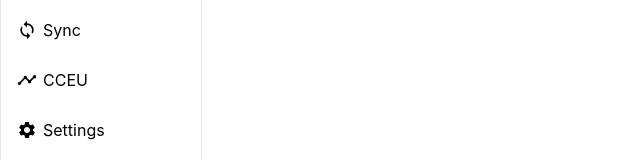
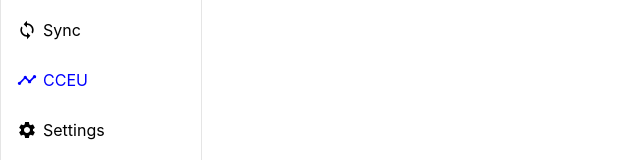
Before and after one commit to petestewart/coachtrackr, a React (Create React App) app: page /cceu in a window 1280 px wide. Shown: the part 203-363 px from the top of the page, without its empty margins (0-640 px from the left). Built offline with nearby package versions, Linux system fonts and the light colour scheme.

Commit message:
sidebar link is active when path is matched

```diff
--- a/src/components/Layout/index.js
+++ b/src/components/Layout/index.js
@@ -22,7 +22,7 @@ const Layout = () => {
         render={(props) => {
           return (
             <div className="layout">
-              {!hideMainNav ? <SideNav hideNavLabels={hideNavLabels} setHideNavLabels={setHideNavLabels} /> : ""}
+              {!hideMainNav ? <SideNav hideNavLabels={hideNavLabels} setHideNavLabels={setHideNavLabels} activePath={location.pathname} /> : ""}
               {/* <div className={!hideMainNav ? "main-content" : ""}> */}
                 <ApplicationViews setHideMainNav={setHideMainNav} />
               {/* </div> */}
--- a/src/components/SideNav/index.js
+++ b/src/components/SideNav/index.js
@@ -25,7 +25,7 @@ const items = [
     name: "clients",
     label: "Clients",
     Icon: PeopleAltIcon,
-    route: "clients",
+    route: "/clients",
     items: [
       {
         name: "addClient",
@@ -54,7 +54,7 @@ const items = [
     name: "sessions",
     label: "Sessions",
     Icon: DateRangeIcon,
-    route: "sessions",
+    route: "/sessions",
     items: [
       {
         name: "addSession",
@@ -79,15 +79,15 @@ const items = [
       },
     ],
   },
-  { name: "sync", label: "Sync", Icon: SyncIcon, route: "sync" },
-  { name: "cceu", label: "CCEU", Icon: TimelineIcon, route: "cceu" },
+  { name: "sync", label: "Sync", Icon: SyncIcon, route: "/sync" },
+  { name: "cceu", label: "CCEU", Icon: TimelineIcon, route: "/cceu" },
   {
     name: "settings",
     label: "Settings",
     Icon: SettingsIcon,
-    route: "settings",
+    route: "/settings",
   },
-  { name: "help", label: "Help", Icon: HelpOutlineIcon, route: "help" },
+  { name: "help", label: "Help", Icon: HelpOutlineIcon, route: "/help" },
   "divider",
 ];
 
@@ -102,6 +102,7 @@ const SideNav = (props) => {
     <div>
       <Sidebar
         items={items}
+        activePath={props.activePath}
         hideLabels={props.hideNavLabels}
         toggleLabels={toggleLabels}
       />
--- a/src/components/UI/Sidebar.js
+++ b/src/components/UI/Sidebar.js
@@ -45,6 +45,7 @@ const SidebarItem = ({
   expanded,
   item,
   hideLabel = false,
+  active,
   ...rest
 }) => {
   const [collapsed, setCollapsed] = useState(true);
@@ -90,7 +91,7 @@ const SidebarItem = ({
       >
         <div
           style={{ paddingLeft: depth * depthStep }}
-          className="sidebar-item-content"
+          className={`sidebar-item-content ${active ? 'sidebar-item-active' : ''}`}
         >
           {Icon && <Icon className="sidebar-item-icon" fontSize="small" />}
           {hideLabel ? '' : <div className="sidebar-item-text">{label}</div>}
@@ -122,7 +123,7 @@ const SidebarItem = ({
   );
 };
 
-const Sidebar = ({ items, depthStep, depth, expanded, backButton, toggleLabels, hideLabels }) => (
+const Sidebar = ({ items, depthStep, depth, expanded, backButton, toggleLabels, hideLabels, activePath }) => (
   <div className={`sidebar ${hideLabels ? '' : 'sidebar-full-width'}`}>
     {/* Top button (either menu expander or back button) */}
     {backButton ? <BackButton /> : <MenuExpander toggleLabels={toggleLabels} />}
@@ -140,6 +141,7 @@ const Sidebar = ({ items, depthStep, depth, expanded, backButton, toggleLabels,
               expanded={expanded}
               item={sidebarItem}
               hideLabel={hideLabels}
+              active={sidebarItem.route === activePath}
             />
           )}
         </React.Fragment>
--- a/src/index.css
+++ b/src/index.css
@@ -28,6 +28,10 @@ code {
   justify-content: space-between;
   align-items: center;
   min-height: 50px;
+}
+
+.sidebar-item-active {
+  color: blue;
 }
 
 .sidebar-item-content {
```
